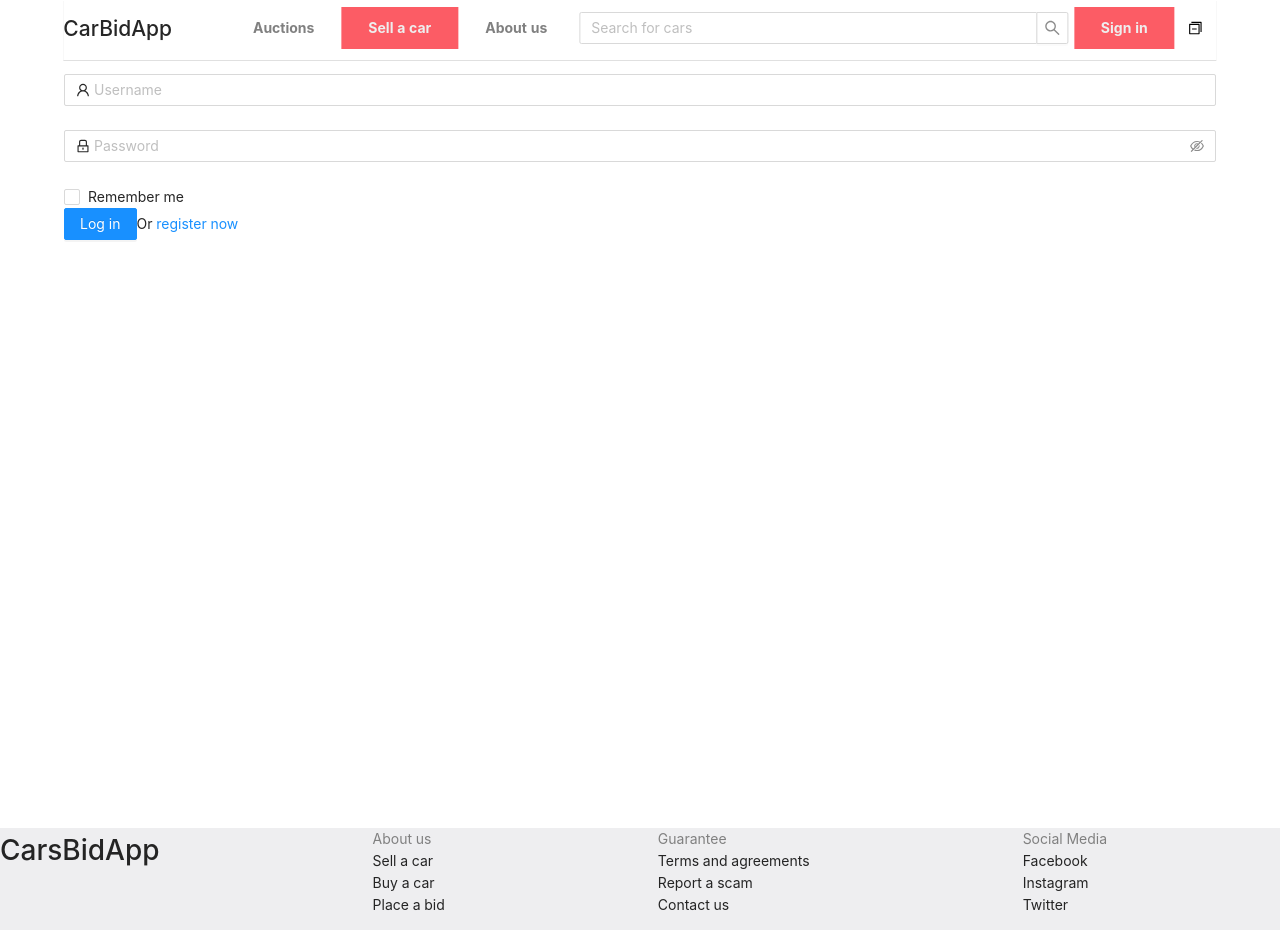
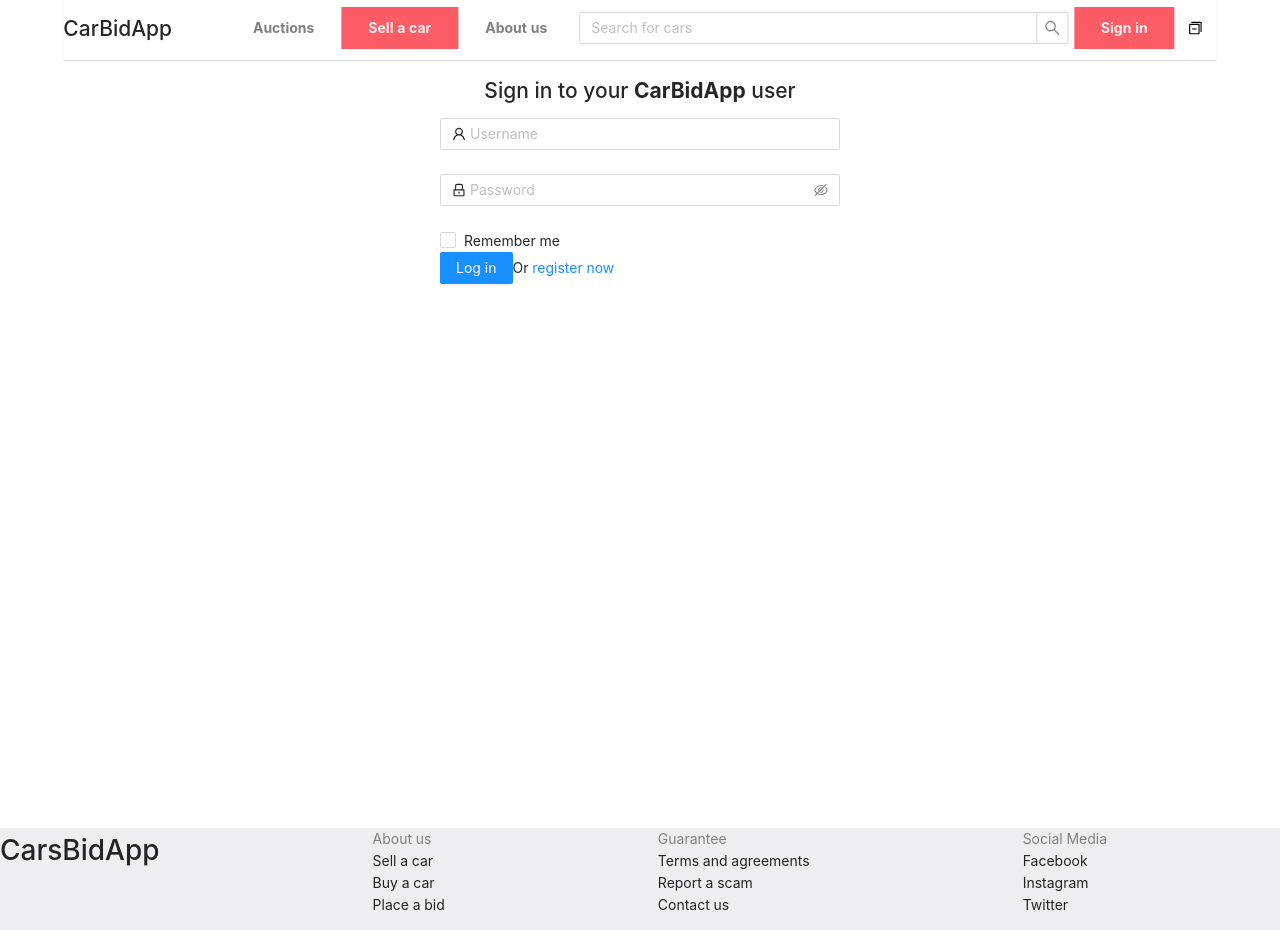
Before and after one commit to Petiazediter/CarAppRewrite, a React (Create React App) app in the folder car-app-frontend/: page /sign-in in a window 1280 px wide. Built offline with nearby package versions, Linux system fonts and the light colour scheme.

Commit message:
Change the text of register button if loading.

```diff
--- a/car-app-frontend/src/components/register-page/RegisterPage.tsx
+++ b/car-app-frontend/src/components/register-page/RegisterPage.tsx
@@ -141,7 +141,7 @@ const RegisterPage: FunctionComponent = () => {
 						htmlType="submit"
 						loading={isLoading}
 					>
-						Register {isLoading ? 'loading' : ''}
+						{isLoading ? 'Processing' : 'Register'}
 					</Button>
 				</Form.Item>
 			</Form>
--- a/car-app-frontend/src/components/shared/navbar-component/Navbar.tsx
+++ b/car-app-frontend/src/components/shared/navbar-component/Navbar.tsx
@@ -20,7 +20,7 @@ const { Search } = Input;
 const menu = (
 	<Menu>
 		<Menu.Item key="0">
-			<Link to="/auctions">Auctions</Link>
+			<Link to="/">Auctions</Link>
 		</Menu.Item>
 		<Menu.Item key="1">
 			<Link to="/sell">Sell a car</Link>
--- a/car-app-frontend/src/components/sign-in-page/SignInPage.tsx
+++ b/car-app-frontend/src/components/sign-in-page/SignInPage.tsx
@@ -4,6 +4,7 @@ import { LockOutlined, UserOutlined } from '@ant-design/icons';
 import { Link } from 'react-router-dom';
 import { RuleObject } from 'antd/lib/form';
 import { StoreValue } from 'antd/lib/form/interface';
+import { RegisterContainerSection } from '../register-page/RegisterPage.styled';
 
 export const SignInPage: FunctionComponent = () => {
 	const onFinish = (values: { username: string; password: string }) => {};
@@ -21,7 +22,10 @@ export const SignInPage: FunctionComponent = () => {
 	});
 
 	return (
-		<section>
+		<RegisterContainerSection>
+			<h1>
+				Sign in to your <b>CarBidApp</b> user
+			</h1>
 			<Form
 				name="login_form"
 				className="login-form"
@@ -63,6 +67,6 @@ export const SignInPage: FunctionComponent = () => {
 					Or <Link to={'/register'}>register now</Link>
 				</Form.Item>
 			</Form>
-		</section>
+		</RegisterContainerSection>
 	);
 };
```
